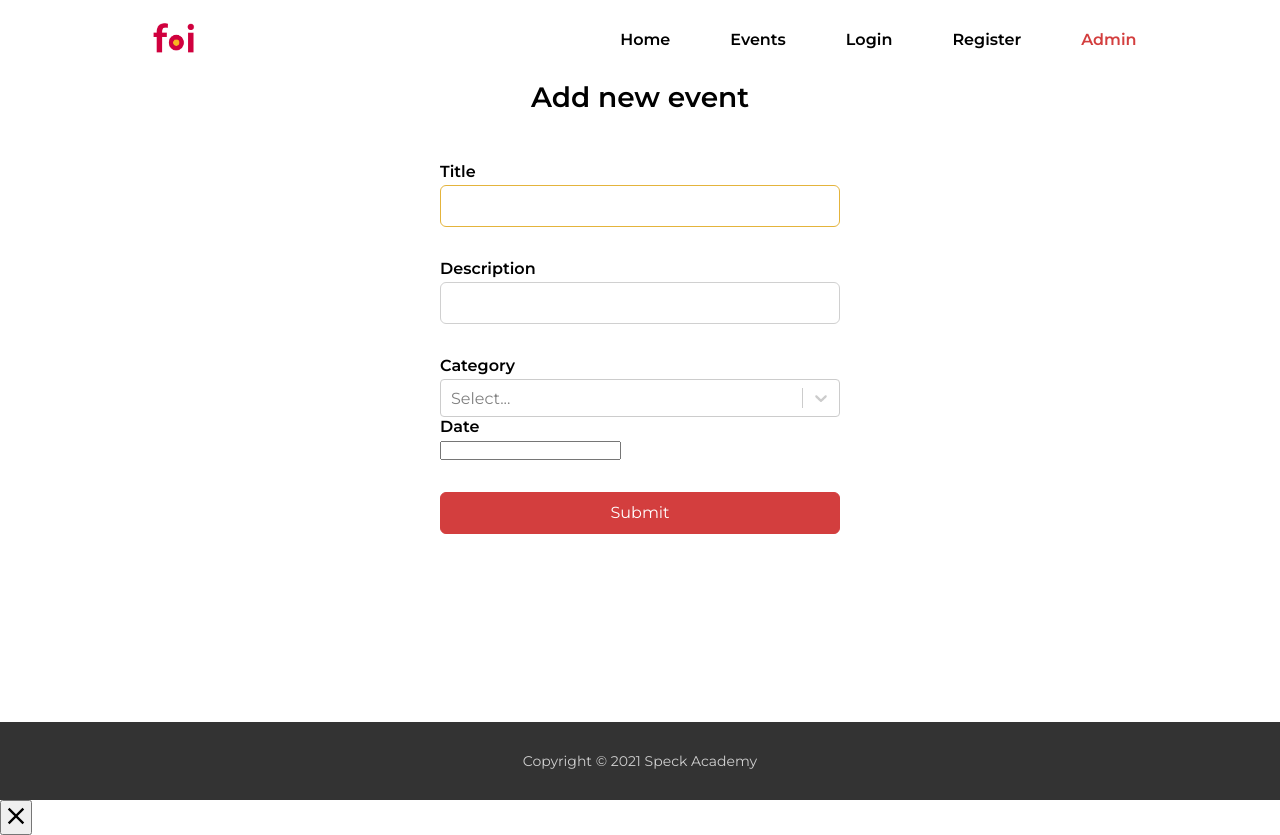
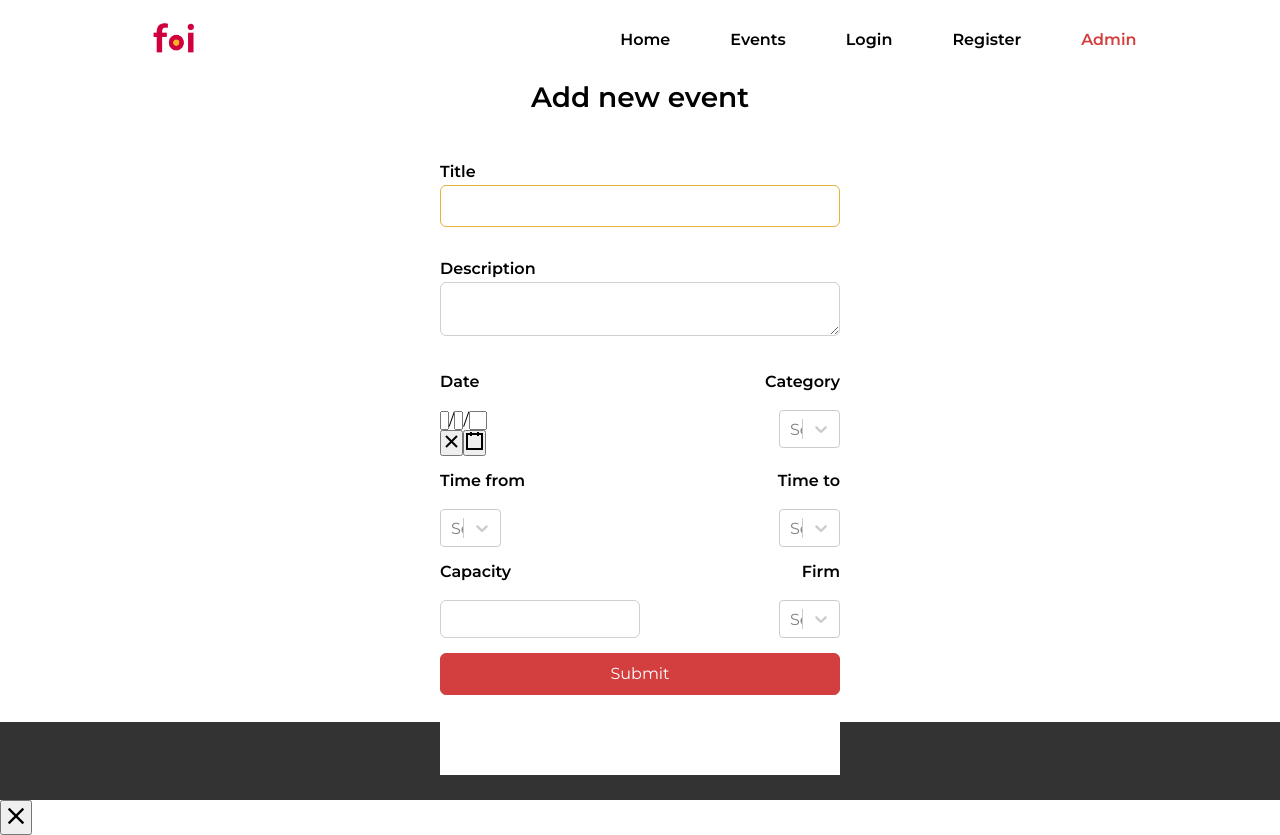
Before and after one commit to LukaKemo/my-app, a React (Create React App) app: page /admin in a window 1280 px wide. Both pictures are taken after a click on the button "Add Event". Built offline with nearby package versions, Linux system fonts and the light colour scheme.

Commit message:
dodan izgled

```diff
--- a/package.json
+++ b/package.json
@@ -10,6 +10,7 @@
     "node-sass": "^5.0.0",
     "normalize.css": "^8.0.1",
     "react": "^17.0.2",
+    "react-date-picker": "^8.1.1",
     "react-datepicker": "^3.8.0",
     "react-dom": "^17.0.2",
     "react-loader-spinner": "^4.0.0",
--- a/src/components/Modal/ModalForm.js
+++ b/src/components/Modal/ModalForm.js
@@ -2,26 +2,40 @@ import React, { useState } from 'react';
 import { Field, Formik, useFormik, yupToFormErrors } from 'formik';
 import * as Yup from 'yup';
 import Select, { Option, ReactSelectProps } from 'react-select'
-import DatePicker from 'react-datepicker';
+import DatePicker from 'react-date-picker';
 //Components
 import Section from '../Section/Section';
 import {
     Form,
     FormRow,
-    CheckBoxWrapper,
-    TestniKurac,
+    Wrapper,
     InputLabel,
     InputText,
     InputError,
-    RegisterButton
+    RegisterButton,
+    TextArea,
+    DateRow,
+    InputCapacity
 } from '../../lib/style/generalStyles';
-import { date } from 'yup/lib/locale';
 const ModalForm = () => {
     const options = [
         { value: 'marketing', label: 'Marketing' },
         { value: 'design', label: 'Design' },
         { value: 'frontend', label: 'Frontend' },
         { value: 'backend', label: 'Backend' }
+      ]
+    const time = [
+        { value: '10:00', label: '10:00' },
+        { value: '12:00', label: '12:00' },
+        { value: '14:00', label: '14:00' },
+        { value: '16:00', label: '16:00' }
+      ]
+
+      const firms = [
+        { value: 'speck', label: 'Speck' },
+        { value: 'five', label: 'Five' },
+        { value: 'bornfight', label: 'Bornfight' },
+        { value: 'agency04', label: 'Agency 04' }
       ]
     const [isLoading, setIsLoading] = useState(false);
     const formik = useFormik ({
@@ -37,21 +51,24 @@ const ModalForm = () => {
         },
         validationSchema: Yup.object({
             title: Yup.string()
-                .required('Title name is required'),
+                .required('Title name is required!'),
             description: Yup.string()
-                .required('Description is required'),
+                .required('Description is required!'),
             category: Yup.string()
-                .required('Category is required'),
+                .required('Category is required!'),
             date: Yup.string()
-                .required('Date is required'),
+                .required('Date is required!'),
             timeFrom: Yup.string()
-                .required('Time from is required'),
+                .required('Time from is required!'),
             timeTo: Yup.string()
-                .required('Time to is required'),
-            capacity: Yup.string()
+                .required('Time to is required!'),
+            capacity: Yup.number()
+                .typeError('Capacity must be a number!')
+                .positive('Capacity can not be negative!')
+                .integer('Capacity can not include a decimal point')
                 .required('Capacity is required'),
             firm: Yup.string()
-                .required('Firm is required')
+                .required('Firm is required!')
             }),
             onSubmit: values => {
                 setIsLoading(true);
@@ -64,7 +81,7 @@ const ModalForm = () => {
           });
 
     return (
-        <TestniKurac>
+        <Wrapper>
         <Section title="Add new event">
             {!isLoading
                 ? <Form>
@@ -82,7 +99,7 @@ const ModalForm = () => {
                     </FormRow>
                     <FormRow>
                         <InputLabel htmlFor='description'>Description</InputLabel>
-                        <InputText
+                        <TextArea
                             id='description'
                             type='textarea'
                             {...formik.getFieldProps('description')}
@@ -92,10 +109,21 @@ const ModalForm = () => {
                         : null
                         }
                     </FormRow>
-                    <FormRow>
+                    <DateRow>
+                        <InputLabel htmlFor='date'>Date</InputLabel>
                         <InputLabel htmlFor='category'>Category</InputLabel>
+                    </DateRow>
+                    <DateRow>
+                        <DatePicker
+                            as='date'
+                            {...formik.getFieldProps('date')}
+                        />
+                        {formik.touched.date && formik.errors.date
+                        ? <InputError>{formik.errors.date}</InputError>
+                        : null
+                        }
                         <Select
-                            as='select'
+                            as='category'
                             options={options}
                             id='category'
                             type='select'
@@ -105,13 +133,61 @@ const ModalForm = () => {
                         ? <InputError>{formik.errors.category}</InputError>
                         : null
                         }
-                        <InputLabel htmlFor='date'>Date</InputLabel>
-                            <DatePicker
-                                name="from"
-                                inputPlaceholder="Select a day"
-                                {...formik.getFieldProps('date')}
-                            />
-                    </FormRow>
+                    </DateRow>
+                    <DateRow>
+                        <InputLabel htmlFor='timeFrom'>Time from</InputLabel>
+                        <InputLabel htmlFor='timeTo'>Time to</InputLabel>
+                    </DateRow>
+                    <DateRow>
+                    <Select
+                            as='timeFrom'
+                            options={time}
+                            id='timeFrom'
+                            type='select'
+                            {...formik.getFieldProps('timeFrom')}
+                        />
+                        {formik.touched.timeFrom && formik.errors.timeFrom
+                        ? <InputError>{formik.errors.timeFrom}</InputError>
+                        : null
+                        }
+                    <Select
+                            as='timeTo'
+                            options={time}
+                            id='timeTo'
+                            type='select'
+                            {...formik.getFieldProps('timeTo')}
+                        />
+                        {formik.touched.timeTo && formik.errors.timeTo
+                        ? <InputError>{formik.errors.timeTo}</InputError>
+                        : null
+                        }
+                    </DateRow>
+                    <DateRow>
+                        <InputLabel htmlFor='capacity'>Capacity</InputLabel>
+                        <InputLabel htmlFor='firm'>Firm</InputLabel>
+                    </DateRow>
+                    <DateRow>
+                    <InputCapacity
+                            id='capacity'
+                            type='text'
+                            {...formik.getFieldProps('capacity')}
+                        />
+                        {formik.touched.capacity && formik.errors.capacity
+                        ? <InputError>{formik.errors.capacity}</InputError>
+                        : null
+                        }
+                    <Select
+                            as='firm'
+                            options={firms}
+                            id='firm'
+                            type='select'
+                            {...formik.getFieldProps('firm')}
+                        />
+                        {formik.touched.firm && formik.errors.firm
+                        ? <InputError>{formik.errors.firm}</InputError>
+                        : null
+                        }
+                    </DateRow>
                     <RegisterButton
                         {...formik.getFieldProps('submit')}
                         route="/"
@@ -124,7 +200,7 @@ const ModalForm = () => {
                 </Form>
             :isLoading}
         </Section>
-        </TestniKurac>
+        </Wrapper>
     )
 };
 
```
Also changed, not shown: src/lib/style/generalStyles.js, 1 other file (tests, documents, lock files or other folders).
